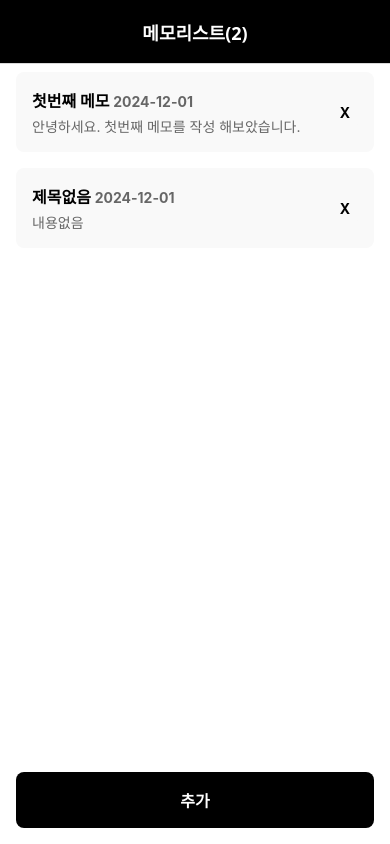
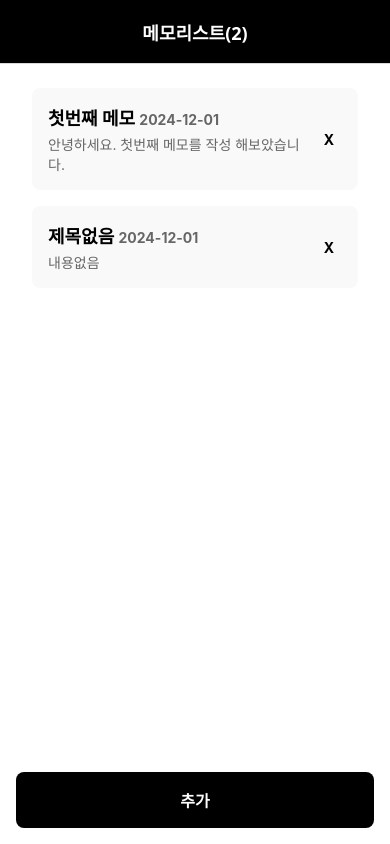
Before and after one commit to dkgus523/React-native-memo, a React Native app: screen / in a window 390 px wide. Built offline with nearby package versions, Linux system fonts and the light colour scheme.

Commit message:
기능: 메모 상세 화면 추가 및 수정 기능 구현

```diff
--- a/App.js
+++ b/App.js
@@ -6,6 +6,7 @@ import {
   Text,
   FlatList,
   TouchableOpacity,
+  TextInput,
   StyleSheet,
 } from 'react-native';
 
@@ -58,17 +59,21 @@ function MemoList({ navigation }) {
             <TouchableOpacity
               style={styles.memoContent}
               onPress={() =>
-                navigation.navigate('MemoDetail', { memo: item, deleteMemo })
+                navigation.navigate('MemoDetail', {
+                  memo: item,
+                  updateMemo: setMemos,
+                  deleteMemo,
+                })
               }
             >
               <Text style= {styles.memoHeader}>
                 <Text style={styles.memoTitle}>
-                  {item.title.length > 20 ? `${item.title.slice(0, 20)}...` : item.title}{' '}
-                  <Text style={styles.memoDate}>{item.date}</Text> {/* 날짜 스타일 적용 */}
+                  {item.title.length > 18 ? `${item.title.slice(0, 18)}...` : item.title}{' '}
+                  <Text style={styles.memoDate}>{item.date}</Text>
                 </Text>
               </Text>
               <Text style={styles.memoContentText}>
-                {item.description.length > 35 ? `${item.description.slice(0, 35)}...` : item.description}
+                {item.description.length > 30 ? `${item.description.slice(0, 30)}...` : item.description}
               </Text>
             </TouchableOpacity>
             <TouchableOpacity style={styles.deleteButton} onPress={() => deleteMemo(item.id)}>
@@ -85,10 +90,84 @@ function MemoList({ navigation }) {
   );
 }
 
-// 스타일 정의
+function MemoDetail({ route, navigation }) {
+  const { memo, updateMemo, deleteMemo } = route.params;
+  const [isEditing, setIsEditing] = useState(false);
+  const [title, setTitle] = useState(memo.title);
+  const [description, setDescription] = useState(memo.description);
+
+  const saveChanges = () => {
+    updateMemo((prevMemos) =>
+      prevMemos.map((m) =>
+        m.id === memo.id
+          ? { ...m, title, description, date: new Date().toISOString().split('T')[0] }
+          : m
+      )
+    );
+    setIsEditing(false);
+    navigation.setOptions({ title });
+  };
+
+  const cancelChanges = () => {
+    setTitle(memo.title);
+    setDescription(memo.description);
+    setIsEditing(false);
+  };
+
+  const handleDelete = () => {
+    deleteMemo(memo.id);
+    navigation.goBack();
+  };
+
+  return (
+    <View style={styles.container}>
+      {isEditing ? (
+        <>
+          <TextInput
+            style={styles.input}
+            value={title}
+            onChangeText={setTitle}
+            placeholder="제목을 입력하세요"
+          />
+          <TextInput
+            style={styles.input}
+            value={description}
+            onChangeText={setDescription}
+            placeholder="내용을 입력하세요"
+            multiline
+          />
+          <View style={styles.buttonGroup}>
+            <TouchableOpacity onPress={saveChanges}>
+              <Text style={styles.editButton}>저장</Text>
+            </TouchableOpacity>
+            <TouchableOpacity onPress={cancelChanges}>
+              <Text style={styles.cancelButton}>취소</Text>
+            </TouchableOpacity>
+          </View>
+        </>
+      ) : (
+        <>
+          <View style={styles.dateAndButtons}>
+            <Text style={styles.memoTitle}>{title}</Text>
+            <View style={styles.buttonGroup}>
+              <TouchableOpacity onPress={() => setIsEditing(true)}>
+                <Text style={styles.editButton}>수정</Text>
+              </TouchableOpacity>
+              <TouchableOpacity onPress={handleDelete}>
+                <Text style={styles.detailDeleteButton}>삭제</Text>
+              </TouchableOpacity>
+            </View>
+          </View>
+          <Text style={styles.memoDate}>{memo.date}</Text>
+          <Text style={styles.memoDescription}>{description}</Text>
+        </>
+      )}
+    </View>
+  );
+}
+
 const styles = StyleSheet.create({
-  container: { flex: 1, backgroundColor: '#fff' },
-  header: { fontSize: 18, fontWeight: 'bold', padding: 16 },
+  container: { flex: 1, padding: 16, backgroundColor: '#fff' },
   memoList: { paddingHorizontal: 16, paddingBottom: 80 },
   memoItem: {
     flexDirection: 'row',
@@ -106,15 +185,16 @@ const styles = StyleSheet.create({
     marginBottom: 4,
   },
   memoTitle: {
-    fontSize: 16,
+    fontSize: 18,
     fontWeight: 'bold',
     color: '#000',
-    flex: 1, // 제목이 길어지면 공간을 차지하고 말줄임표가 적용됨
-    marginRight: 8, // 날짜와 간격을 두기 위한 여백
-    overflow: 'hidden', // 제목이 길어지면 넘치는 부분을 잘라냄
-    textOverflow: 'ellipsis', // 말줄임표 적용
+    marginBottom: 8, // 아래 여백 추가
   },
-  memoDate: { fontSize: 14, color: '#666', width: 'auto' }, // 날짜 스타일 추가
+  memoDate: {
+    fontSize: 14,
+    color: '#666',
+    marginBottom: 8,
+  },
   memoContentText: { fontSize: 14, color: '#666' },
   deleteButton: {
     marginLeft: 8,
@@ -134,23 +214,56 @@ const styles = StyleSheet.create({
     alignItems: 'center',
   },
   addButtonText: { color: '#fff', fontSize: 16, fontWeight: 'bold' },
+  input: {
+    borderWidth: 1,
+    borderColor: '#ddd',
+    padding: 8,
+    marginVertical: 8,
+    borderRadius: 4,
+    fontSize: 16,
+  },
+  buttonGroup: {
+    flexDirection: 'row',
+    justifyContent: 'flex',
+    alignItems: 'center'
+},
+  editButton: { color: 'blue', marginHorizontal: 8, fontSize: 16 },
+  detailDeleteButton: { color: 'red', marginHorizontal: 8, fontSize: 16 },
+  cancelButton: { color: 'gray', fontSize: 16 },
+  memoDescription: { fontSize: 16, color: '#666', marginVertical: 8 },
+  dateAndButtons: {
+    flexDirection: 'row',
+    justifyContent: 'space-between',
+    alignItems: 'center',
+    marginBottom: 8,
+  },
 });
 
 export default function App() {
   return (
     <NavigationContainer>
-      <Stack.Navigator
-        initialRouteName="MemoList"
-        screenOptions={{
-          headerStyle: { backgroundColor: '#000' }, // 헤더 배경 검은색
-          headerTintColor: '#fff', // 헤더 텍스트 흰색
-          headerTitleStyle: { fontWeight: 'bold' },
-          headerTitleAlign: 'center', // 헤더 글자를 가운데 정렬
-        }}
-      >
+      <Stack.Navigator>
         <Stack.Screen
           name="MemoList"
           component={MemoList}
+          options={{
+            title: '메모 목록',
+            headerStyle: { backgroundColor: '#000' },
+            headerTintColor: '#fff',
+            headerTitleStyle: { fontWeight: 'bold' },
+            headerTitleAlign: 'center',
+          }}
+        />
+        <Stack.Screen
+          name="MemoDetail"
+          component={MemoDetail}
+          options={{
+            title: '메모 상세',
+            headerStyle: { backgroundColor: '#000' },
+            headerTintColor: '#fff',
+            headerTitleStyle: { fontWeight: 'bold' },
+            headerTitleAlign: 'center',
+          }}
         />
       </Stack.Navigator>
     </NavigationContainer>
```
